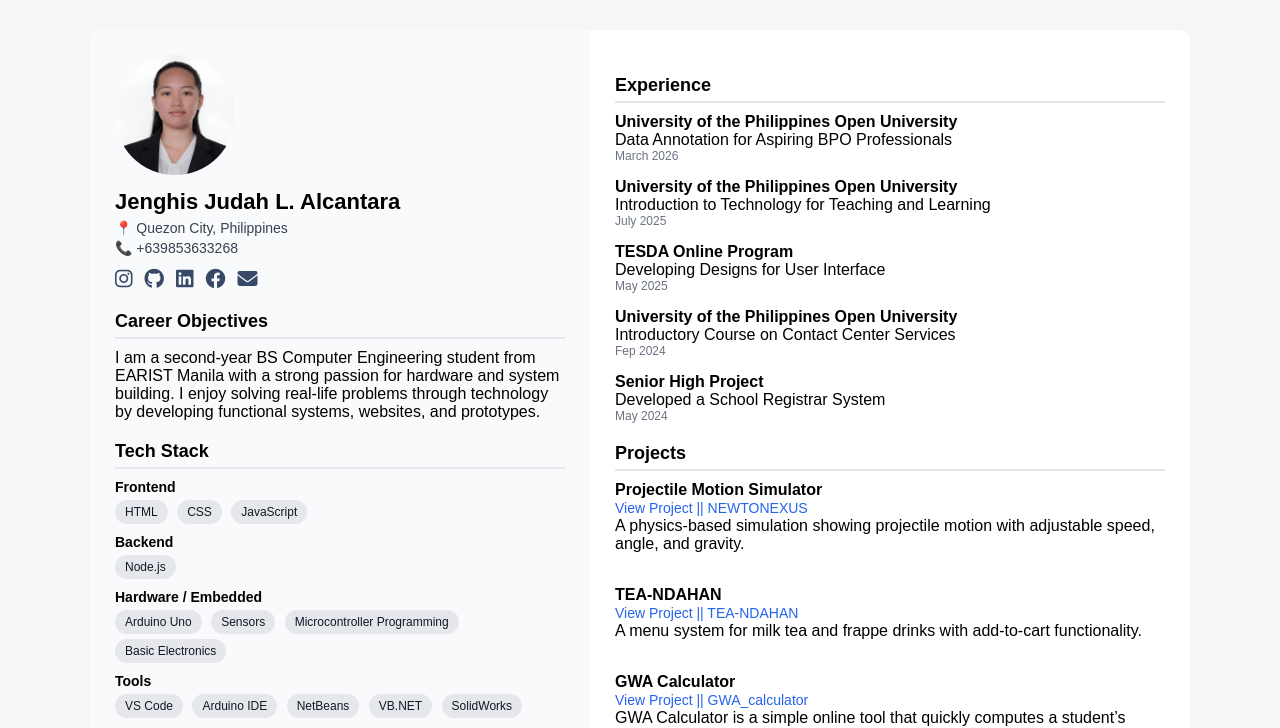
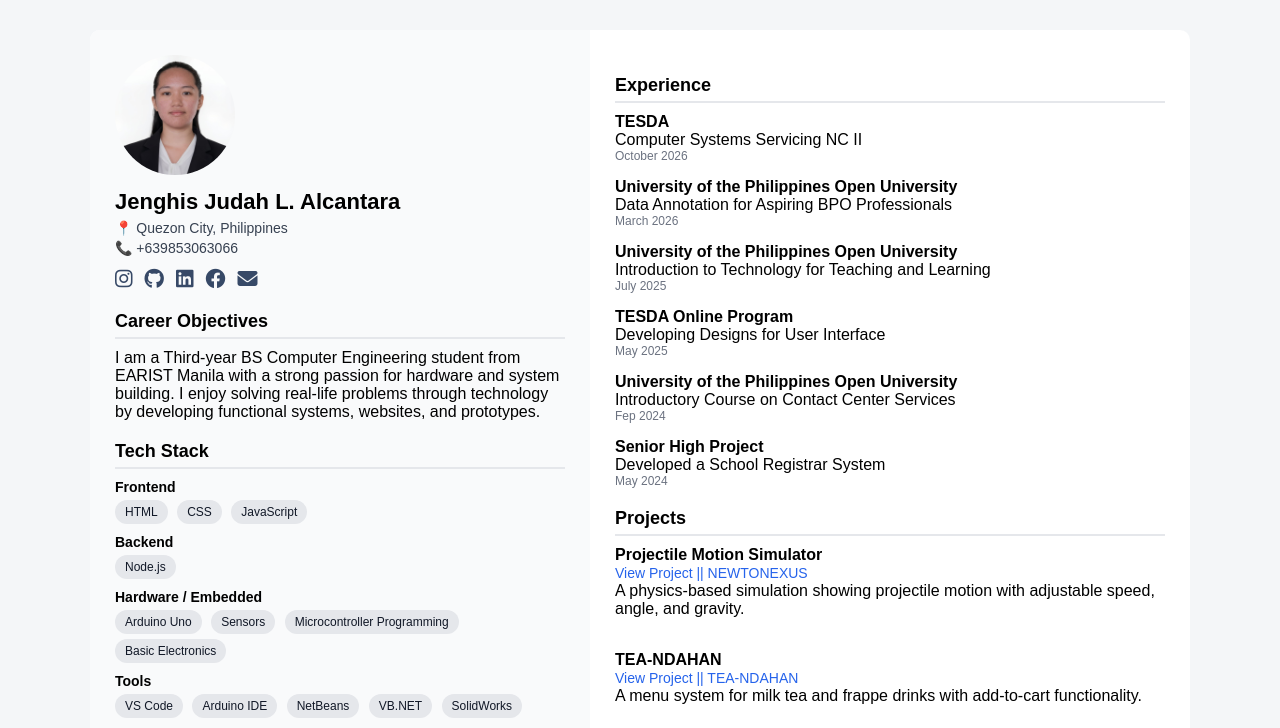
Before and after one commit to saparochaaa/My_Portfolio, a plain HTML site: page index.html in a window 1280 px wide. Shown: the top 728 px of the page. Drawn offline with Linux system fonts and the light colour scheme.

Commit message:
Revise portfolio details and update contact info
Updated personal information and project details in the portfolio.

```diff
--- a/index.html
+++ b/index.html
@@ -18,7 +18,7 @@
       <img src="profile.jpg" alt="Profile Picture" />
       <h1>Jenghis Judah L. Alcantara</h1>
       <p>📍 Quezon City, Philippines</p>
-      <p>📞 +639853633268</p>
+      <p>📞 +639853063066</p>
 
       <div class="social-icons">
     <a href="https://www.instagram.com/bfjsdhbjfsbdbfjbdjs/" target="_blank">
@@ -42,7 +42,7 @@
 
     <h2>Career Objectives</h2>
     <p>
-      I am a second-year BS Computer Engineering student from EARIST Manila with a strong
+      I am a Third-year BS Computer Engineering student from EARIST Manila with a strong
       passion for hardware and system building. I enjoy solving real-life problems through
       technology by developing functional systems, websites, and prototypes.
     </p>
@@ -86,6 +86,7 @@
 <img class="slide" src="tesda4.png" onclick="openFullscreen(5)"><br>
 <img class="slide" src="tesda5.png" onclick="openFullscreen(6)"><br>
 <img class="slide" src="tesda6.png" onclick="openFullscreen(7)"><br>
+<img class="slide" src="tesda7.png" onclick="openFullscreen(8)"><br>
 
 
   <!-- Navigation buttons -->
@@ -99,6 +100,10 @@
   <section class="right">
     <h2>Experience</h2>
     <ul class="timeline">
+      <li>
+        <strong>TESDA</strong><br />
+        Computer Systems Servicing NC II
+        <span>October 2026</span>
       <li>
         <strong>University of the Philippines Open University</strong><br />
         Data Annotation for Aspiring BPO Professionals
```
